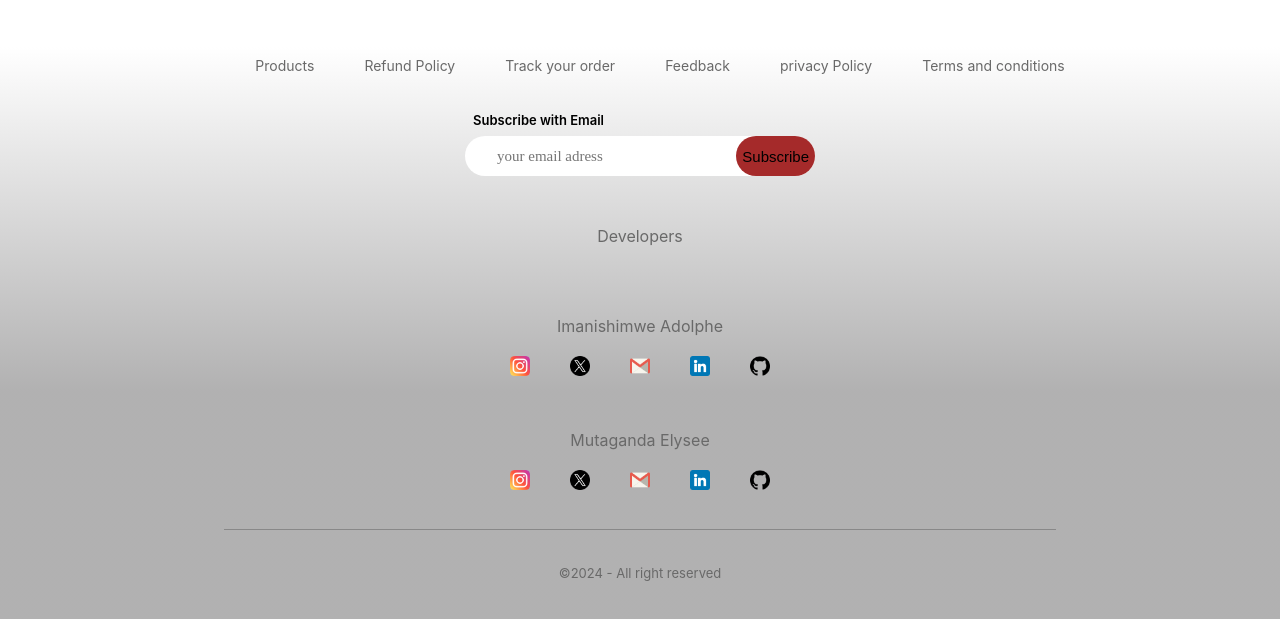
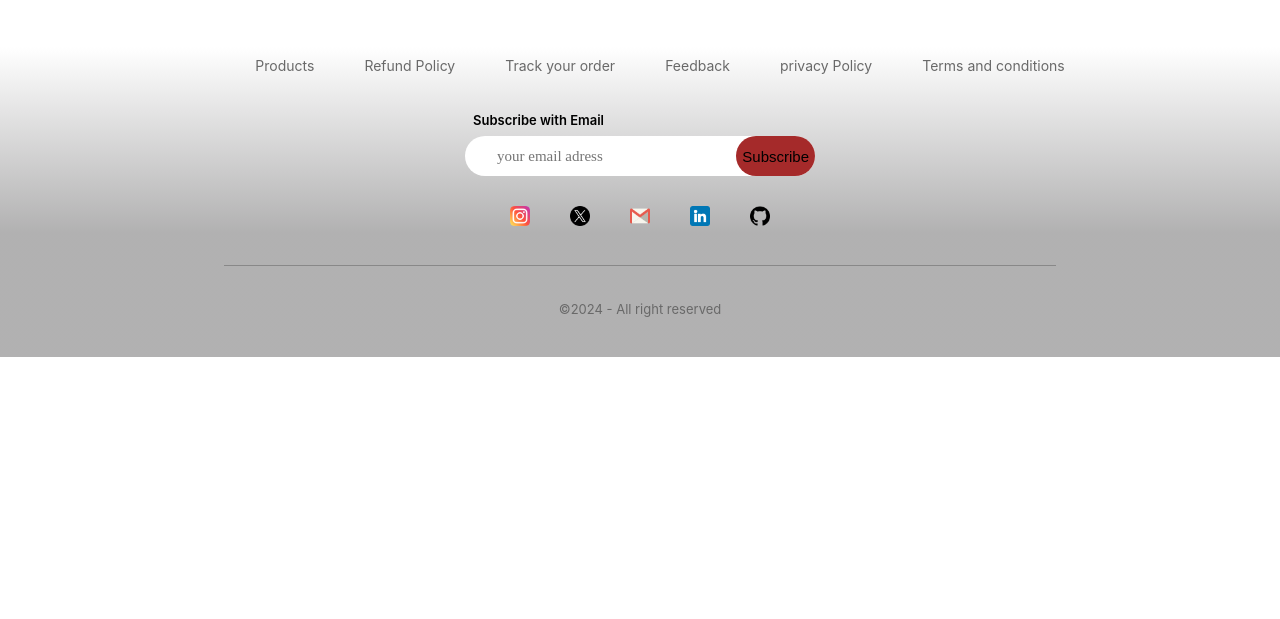
Before and after one commit to Iadolphe007/E-commerce_web_App, a React (Create React App) app in the folder frontend/: page /signup in a window 1280 px wide. Shown: the part 795-1414 px from the top of the page. After the commit the page ends 1152 px from the top, so only its background shows below. Built offline with nearby package versions, Linux system fonts and the light colour scheme.

Commit message:
footer modifed

```diff
--- a/frontend/src/components/Footer/Footer.jsx
+++ b/frontend/src/components/Footer/Footer.jsx
@@ -24,9 +24,7 @@ const Footer = () => {
             <button>Subscribe</button>
         </div>
       </div>
-      <p>Developers</p>
       <div>
-        <p>Imanishimwe Adolphe</p>
         <div className="footer-social-icon">
           <div className="footer-icon-container">
               <a href="https://www.instagram.com/adolph_07/" target="_blank" rel="noreferrer"><img src={instagram_icon} alt="" /></a>
@@ -45,26 +43,6 @@ const Footer = () => {
           </div>
         </div>
       </div>
-      <div>
-        <p>Mutaganda Elysee</p>
-        <div className="footer-social-icon">
-          <div className="footer-icon-container">
-              <a href="https://www.instagram.com/mutagandaelysee?igsh=eW90d2dnMHR5djF1" target="_blank" rel="noreferrer"><img src={instagram_icon} alt="" /></a>
-          </div>
-          <div className="footer-icon-container">
-              <a href="https://x.com/MutagandaElysee?t=f34YZEq-6EJCn0alFEmwag&s=09" target="_blank" rel="noreferrer"><img src={twitter_icon} alt="" /></a>
-          </div>
-          <div className="footer-icon-container">
-              <a href="mailto:mutagandaelysee2@gmail.com" target="_blank" rel="noreferrer"><img src={email_icon} alt="" /></a>
-          </div>
-          <div className="footer-icon-container">
-              <a href="https://www.linkedin.com/in/mutagandaelysee2/" target="_blank" rel="noreferrer"><img src={linked_icon} alt="" /></a>
-          </div>
-          <div className="footer-icon-container">
-              <a href="https://github.com/M-Elysee" target="_blank" rel="noreferrer"><img src={github_icon} alt="" /></a>
-          </div>
-        </div>
-      </div>
       <div className="footer-copyright">
             <hr />
             <p>©2024 - All right reserved</p>
```
